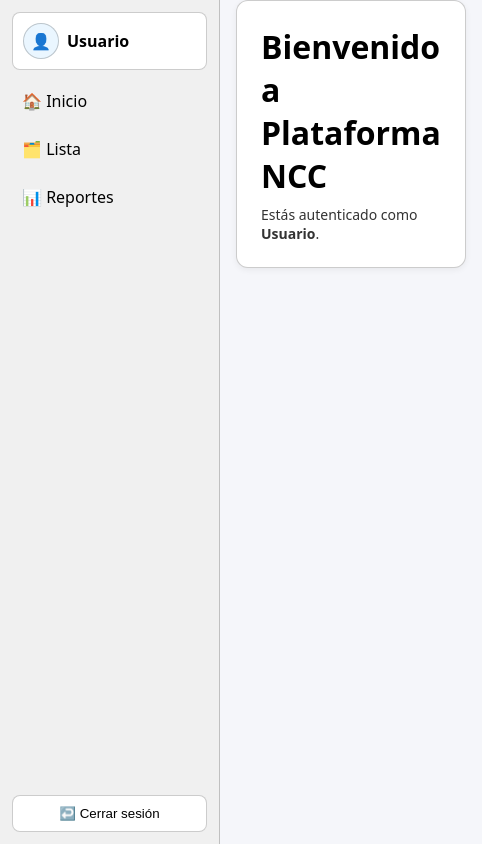
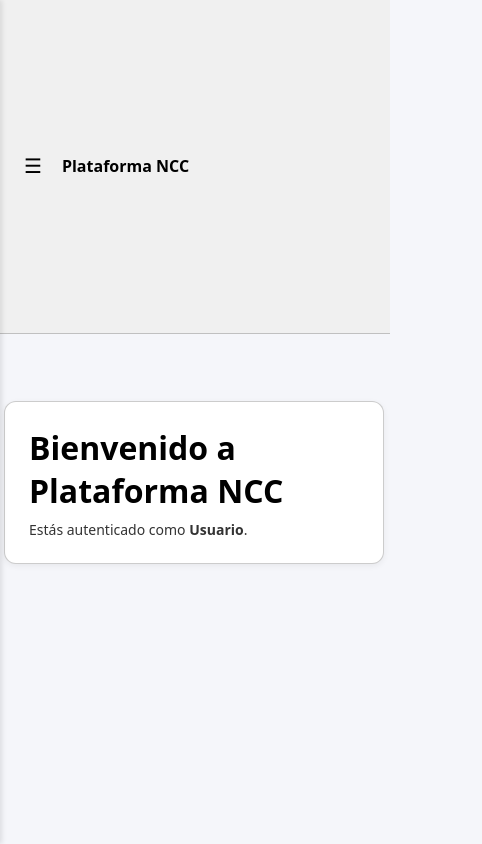
Before and after one commit to MarcosTapia-C/plataforma-ncc-frontend, a React (Create React App) app: page /panel in a window 390 px wide. Shown: the whole page, 482 px wide, since content can reach past the window. Built offline with nearby package versions, Linux system fonts and the light colour scheme; no server answers; sample sign-in values are in the browser's storage.

Commit message:
Mejora responsividad: actualización

```diff
--- a/src/pages/Panel.jsx
+++ b/src/pages/Panel.jsx
@@ -1,15 +1,45 @@
 // src/pages/Panel.jsx
-import React from "react";
+import React, { useState } from "react";
 import { Outlet, useNavigate } from "react-router-dom";
 
 export default function Panel({ usuario, onSalir }) {
   const navigate = useNavigate();
   const esAdmin = usuario?.id_rol === 1;
+  const [sidebarOpen, setSidebarOpen] = useState(false);
+
+  const toggleSidebar = () => {
+    setSidebarOpen(!sidebarOpen);
+  };
+
+  const closeSidebar = () => {
+    setSidebarOpen(false);
+  };
+
+  const handleNavigation = (path) => {
+    navigate(path);
+    closeSidebar(); // Cerrar sidebar después de navegar en móvil
+  };
 
   return (
     <div className="layout">
+      {/* Barra superior móvil */}
+      <div className="topbar">
+        <button className="menu-toggle" onClick={toggleSidebar} aria-label="Abrir menú">
+          ☰
+        </button>
+        <div style={{ fontWeight: 600, fontSize: "16px" }}>
+          Plataforma NCC
+        </div>
+      </div>
+
+      {/* Overlay para cerrar sidebar en móvil */}
+      <div
+        className={`sidebar-overlay ${sidebarOpen ? 'active' : ''}`}
+        onClick={closeSidebar}
+      ></div>
+
       {/* Menú lateral */}
-      <aside className="sidebar">
+      <aside className={`sidebar ${sidebarOpen ? 'sidebar-open' : ''}`}>
         {/* Bloque superior */}
         <div
           className="sb-top bg-top borde"
@@ -43,7 +73,7 @@ export default function Panel({ usuario, onSalir }) {
 
         {/* Menú lateral */}
         <nav className="sb-menu">
-          <button type="button" className="sb-item" onClick={() => navigate("/panel")}>
+          <button type="button" className="sb-item" onClick={() => handleNavigation("/panel")}>
             🏠 Inicio
           </button>
           {esAdmin && (
@@ -51,42 +81,42 @@ export default function Panel({ usuario, onSalir }) {
               <button
                 type="button"
                 className="sb-item"
-                onClick={() => navigate("/panel/usuarios")}
+                onClick={() => handleNavigation("/panel/usuarios")}
               >
                 👥 Usuarios
               </button>
               <button
                 type="button"
                 className="sb-item"
-                onClick={() => navigate("/panel/empresas")}
+                onClick={() => handleNavigation("/panel/empresas")}
               >
                 🏢 Empresas
               </button>
               <button
                 type="button"
                 className="sb-item"
-                onClick={() => navigate("/panel/sindicatos")}
+                onClick={() => handleNavigation("/panel/sindicatos")}
               >
                 ✊ Sindicatos
               </button>
               <button
                 type="button"
                 className="sb-item"
-                onClick={() => navigate("/panel/mineras")}
+                onClick={() => handleNavigation("/panel/mineras")}
               >
                 ⛏️ Mineras
               </button>
               <button
                 type="button"
                 className="sb-item"
-                onClick={() => navigate("/panel/negociaciones")}
+                onClick={() => handleNavigation("/panel/negociaciones")}
               >
                 🤝 Negociaciones
               </button>
               <button
                 type="button"
                 className="sb-item"
-                onClick={() => navigate("/panel/monitoreo")}
+                onClick={() => handleNavigation("/panel/monitoreo")}
               >
                 👁️ Monitoreo
               </button>
@@ -95,14 +125,14 @@ export default function Panel({ usuario, onSalir }) {
           <button
             type="button"
             className="sb-item"
-            onClick={() => navigate("/panel/lista")}
+            onClick={() => handleNavigation("/panel/lista")}
           >
             🗂️ Lista
           </button>
           <button
             type="button"
             className="sb-item"
-            onClick={() => navigate("/panel/informes")}
+            onClick={() => handleNavigation("/panel/informes")}
           >
             📊 Reportes
           </button>
--- a/src/styles.css
+++ b/src/styles.css
@@ -59,11 +59,40 @@ body {
   min-height: 100svh;
 }
 
+/* Topbar para móvil - oculta por defecto */
+.topbar {
+  display: none;
+  background: var(--menu);
+  border-bottom: 1px solid var(--borde);
+  padding: 12px 16px;
+  align-items: center;
+  gap: 12px;
+}
+
+.menu-toggle {
+  background: none;
+  border: none;
+  font-size: 20px;
+  cursor: pointer;
+  padding: 8px;
+  border-radius: 4px;
+}
+
+.menu-toggle:hover {
+  background: rgba(0,0,0,0.1);
+}
+
 .sidebar {
   background: var(--menu);
   border-right: 1px solid var(--borde);
-  display: flex; flex-direction: column;
-  gap: 10px; padding: 12px;
+  display: flex;
+  flex-direction: column;
+  gap: 10px;
+  padding: 12px;
+  position: sticky;
+  top: 0;
+  height: 100vh;
+  overflow-y: auto;
 }
 
 .sb-top { padding: 10px; border-radius: 8px; }
@@ -86,7 +115,7 @@ body {
 .contenido {
   background: var(--fondo);
   display: block;
-  padding: 0 16px; /* respiración lateral */
+  padding: 0 16px;
 }
 .contenido > .contenedor-pagina {
   width: 100%;
@@ -98,7 +127,7 @@ body {
    Estructura páginas admin
    ========================= */
 .contenedor-pagina { max-width: 1280px; margin: 24px auto; padding: 0; }
-.contenedor-pagina.ancho-xl { max-width: 1400px; } /* para tablas anchas si lo necesitas */
+.contenedor-pagina.ancho-xl { max-width: 1400px; }
 
 .barra-pagina {
   display: flex; align-items: center; gap: 12px; margin-bottom: 12px;
@@ -106,7 +135,7 @@ body {
 .titulo { margin: 0; }
 
 /* Formularios */
-.formulario .fila-form { display: grid; gap: 12px; } /* (por compatibilidad) */
+.formulario .fila-form { display: grid; gap: 12px; }
 @media (min-width: 720px) {
   .formulario .fila-form { grid-template-columns: repeat(3, 1fr); }
 }
@@ -125,10 +154,64 @@ body {
 /* Acciones centradas */
 .acciones-centro { display: flex; gap: 10px; justify-content: center; }
 
+/* =========================
+   Nuevas clases responsivas para formularios
+   ========================= */
+.formulario {
+  display: flex;
+  flex-direction: column;
+  gap: 12px;
+  margin-bottom: 20px;
+}
+
+.form-row {
+  display: flex;
+  flex-direction: column;
+  gap: 12px;
+}
+
+@media (min-width: 768px) {
+  .form-row {
+    flex-direction: row;
+  }
+}
+
+.form-row .grupo {
+  flex: 1;
+}
+
+.form-actions {
+  display: flex;
+  flex-direction: column;
+  gap: 8px;
+  align-items: stretch;
+}
+
+@media (min-width: 480px) {
+  .form-actions {
+    flex-direction: row;
+    justify-content: flex-start;
+    align-items: center;
+  }
+}
+
 /* Secciones */
 .cabecera-seccion {
-  display: flex; align-items: baseline; justify-content: space-between; margin-bottom: 8px;
+  display: flex;
+  flex-direction: column;
+  gap: 12px;
+  margin-bottom: 16px;
 }
+
+@media (min-width: 768px) {
+  .cabecera-seccion {
+    flex-direction: row;
+    align-items: baseline;
+    justify-content: space-between;
+    margin-bottom: 8px;
+  }
+}
+
 .titulo-seccion { margin: 0; }
 
 .nota { color: #64748b; display: block; margin-top: 8px; }
@@ -153,7 +236,7 @@ body {
    Tablas
    ========================= */
 .tabla-responsive { overflow: auto; }
-.tabla-contenedor { width: 100%; overflow-x: auto; } /* usada en Monitoreo */
+.tabla-contenedor { width: 100%; overflow-x: auto; }
 .tabla {
   width: 100%;
   border-collapse: collapse;
@@ -164,9 +247,112 @@ body {
   padding: 10px 12px;
   text-align: left;
   vertical-align: top;
-  white-space: normal; /* default consistente (evita pisadas previas) */
+  white-space: normal;
 }
 .tabla thead th { font-weight: 600; font-size: 14px; }
 .sin-datos { text-align: center; color: #64748b; }
-.col-acciones { display: flex; gap: 6px; }
+.col-acciones { display: flex; gap: 6px; flex-wrap: wrap; }
 .col-obs { max-width: 320px; overflow: hidden; text-overflow: ellipsis; white-space: nowrap; }
+
+/* =========================
+   RESPONSIVIDAD MÓVIL
+   ========================= */
+@media (max-width: 768px) {
+  /* Layout principal */
+  .layout {
+    grid-template-columns: 1fr;
+  }
+
+  /* Mostrar topbar en móvil */
+  .topbar {
+    display: flex;
+  }
+
+  /* Sidebar oculto por defecto, funcional con overlay */
+  .sidebar {
+    position: fixed;
+    top: 0;
+    left: 0;
+    width: 260px;
+    height: 100vh;
+    z-index: 1000;
+    transform: translateX(-100%);
+    transition: transform 0.3s ease;
+    box-shadow: 2px 0 5px rgba(0,0,0,0.1);
+  }
+
+  .sidebar.sidebar-open {
+    transform: translateX(0);
+  }
+
+  /* Overlay para cerrar sidebar */
+  .sidebar-overlay {
+    position: fixed;
+    top: 0;
+    left: 0;
+    width: 100%;
+    height: 100%;
+    background: rgba(0,0,0,0.5);
+    z-index: 999;
+    display: none;
+  }
+
+  .sidebar-overlay.active {
+    display: block;
+  }
+
+  /* Contenido principal con padding top para topbar */
+  .contenido {
+    padding: 8px 8px 0 8px;
+    margin-top: 60px; /* Espacio para topbar */
+  }
+
+  /* Tarjetas más compactas */
+  .tarjeta {
+    padding: 16px;
+    margin: 8px 0;
+  }
+
+  /* Tablas responsivas */
+  .tabla-responsive {
+    overflow-x: auto;
+    -webkit-overflow-scrolling: touch;
+  }
+
+  .tabla {
+    min-width: 600px;
+  }
+
+  .tabla th, .tabla td {
+    padding: 8px 6px;
+    font-size: 14px;
+  }
+
+  /* Ocultar columnas menos importantes */
+  .hide-mobile {
+    display: none;
+  }
+}
+
+/* Pantallas muy pequeñas */
+@media (max-width: 480px) {
+  .contenido {
+    padding: 4px;
+    margin-top: 55px;
+  }
+
+  .tarjeta {
+    padding: 12px;
+    border-radius: 8px;
+  }
+
+  .tabla {
+    min-width: 500px;
+    font-size: 13px;
+  }
+
+  .btn {
+    padding: 10px 12px;
+    font-size: 14px;
+  }
+}
```
